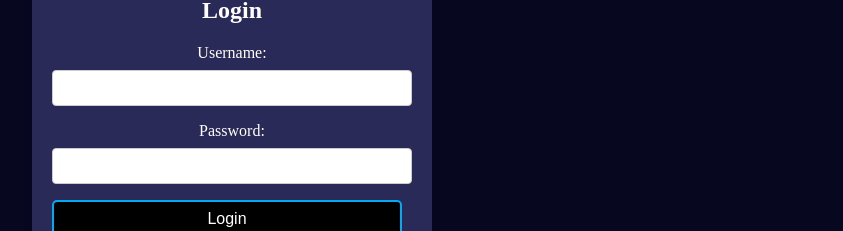
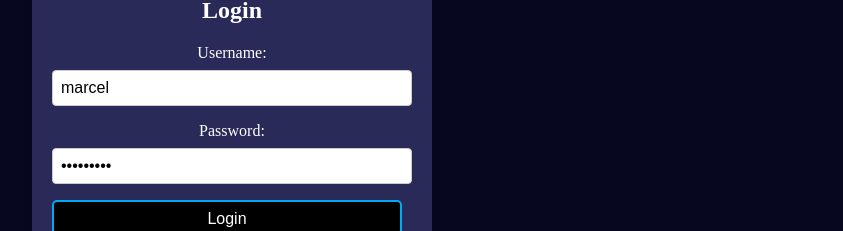
Before and after one commit to ecavalcanti93/Proj_Gamers_Client, a React (Vite) app: page /login in a window 1280 px wide. Shown: the part 126-357 px from the top of the page, without its empty margins (408-1251 px from the left). Built offline with nearby package versions, Linux system fonts and the light colour scheme; no server answers.

Commit message:
navigate login ok

```diff
--- a/src/components/IsAnon.jsx
+++ b/src/components/IsAnon.jsx
@@ -10,7 +10,7 @@ function IsAnon({ children }) {
 
   if (isLoggedIn) {
     // If the user is logged in, navigate to the home page
-    return <Navigate to="/" />;
+    return <Navigate to="/games" />;
   } else {
     // If the user is not logged in, allow to see the page
     return children;
--- a/src/pages/LoginPage.jsx
+++ b/src/pages/LoginPage.jsx
@@ -7,8 +7,8 @@ import "./LoginPage.css";
 const API_URL = import.meta.env.VITE_API_URL;
 
 function LoginPage(props) {
-  const [username, serUsername] = useState("");
-  const [password, setPassword] = useState("");
+  const [username, serUsername] = useState("marcel");
+  const [password, setPassword] = useState("Marcel123");
   const [errorMessage, setErrorMessage] = useState(undefined);
 
   const navigate = useNavigate();
@@ -33,12 +33,12 @@ function LoginPage(props) {
         authenticateUser();
         storeToken(response.data.authToken);
         authenticateUser();
-        navigate("/games");
+        // navigate("/games");
       })
-      // .catch((error) => {
-      //   const errorDescription = error.response.data.message;
-      //   setErrorMessage(errorDescription);
-      // });
+      .catch((error) => {
+        const errorDescription = error.response.data.message;
+        setErrorMessage(errorDescription);
+      });
   };
 
   return (
```
